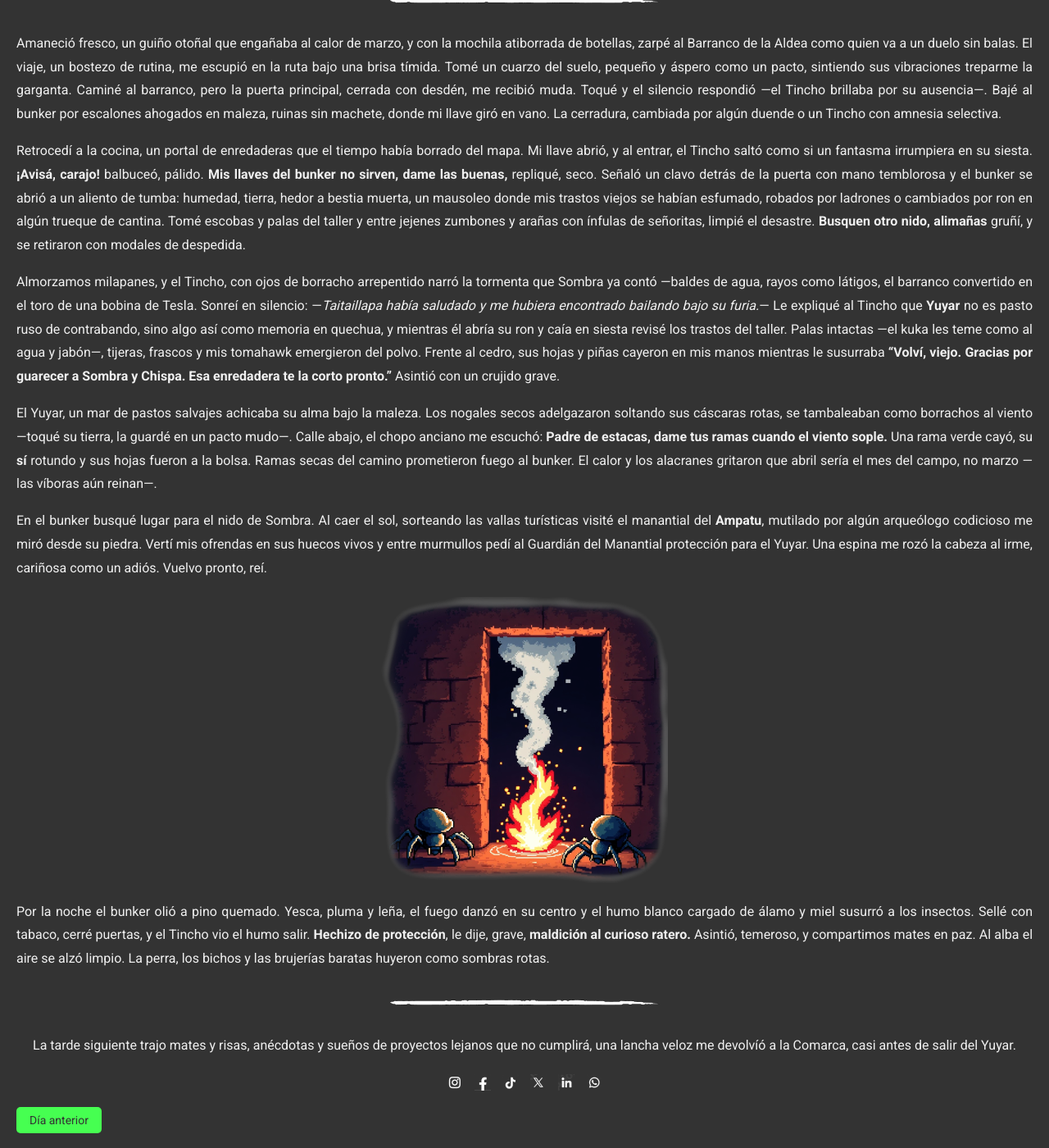
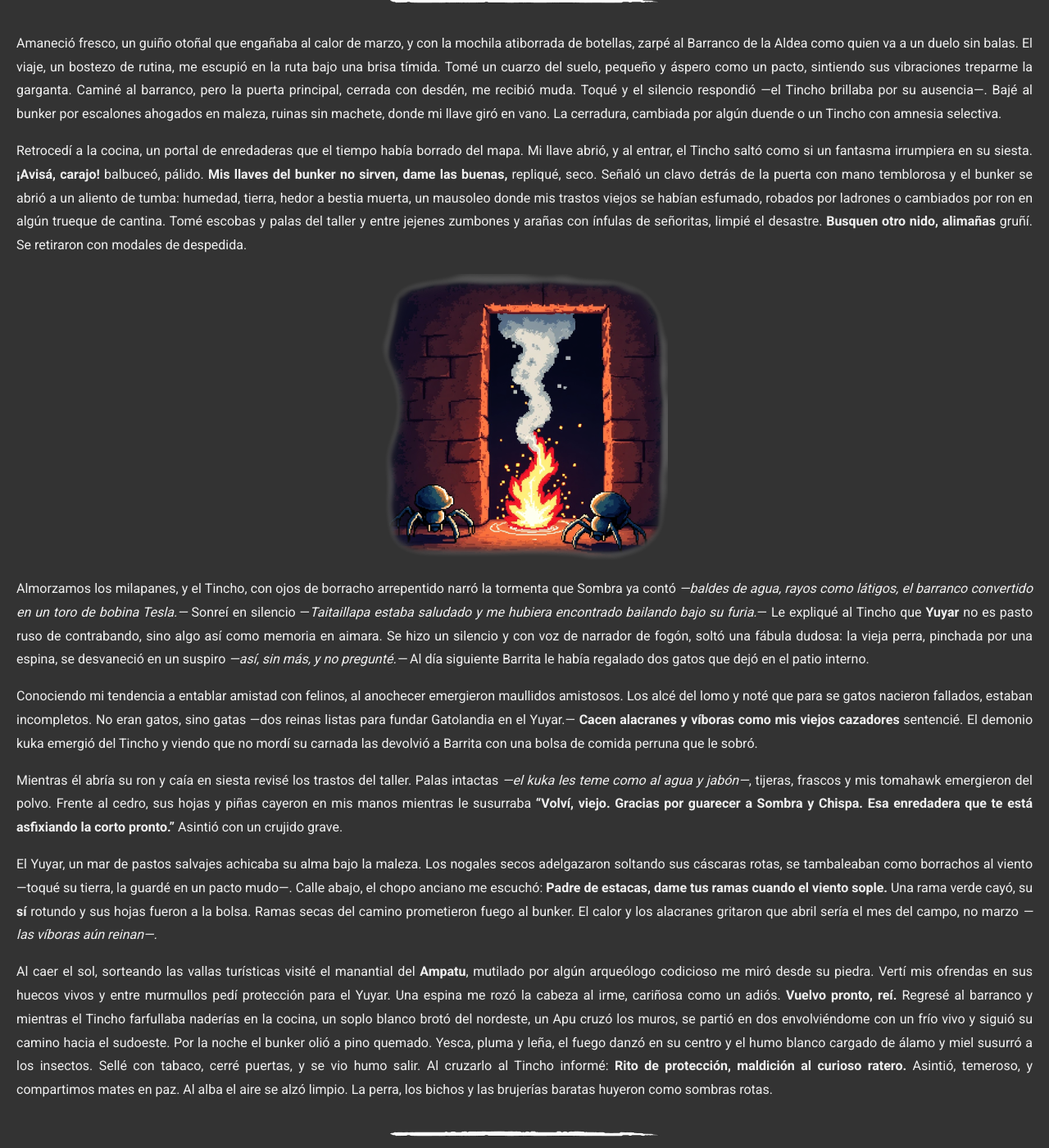
Before and after one commit to mesquele/paqocuaternion.github.io, a Jekyll site: the page built from _posts/2025-03-01-Día-7-Ruinas-Vivas.md, in a window 1280 px wide and 1400 px high, scrolled down 210 px. Shown: the whole window at 82% size. Built offline with Jekyll 4.4.1, drawn with Linux system fonts in a browser that asks for light colours.

Commit message:
Post Dia 7 - Ruinas Vivas con apus

```diff
--- a/_posts/2025-03-01-Día-7-Ruinas-Vivas.md
+++ b/_posts/2025-03-01-Día-7-Ruinas-Vivas.md
@@ -12,20 +12,23 @@ date: 2024-03-01 13:00
 Amaneció fresco, un guiño otoñal que engañaba al calor de marzo, y con la mochila atiborrada de botellas, zarpé al Barranco de la Aldea como quien va a un duelo sin balas. El viaje, un bostezo de rutina, me escupió en la ruta bajo una brisa tímida. Tomé un cuarzo del suelo, pequeño y áspero como un pacto, sintiendo sus vibraciones treparme la garganta. Caminé al barranco, pero la puerta principal, cerrada con desdén, me recibió muda. Toqué y el silencio respondió —el Tincho brillaba por su ausencia—. Bajé al bunker por escalones ahogados en maleza, ruinas sin machete, donde mi llave giró en vano. La cerradura, cambiada por algún duende o un Tincho con amnesia selectiva.
 <br>
 
-Retrocedí a la cocina, un portal de enredaderas que el tiempo había borrado del mapa. Mi llave abrió, y al entrar, el Tincho saltó como si un fantasma irrumpiera en su siesta. **¡Avisá, carajo!** balbuceó, pálido. **Mis llaves del bunker no sirven, dame las buenas,** repliqué, seco. Señaló un clavo detrás de la puerta con mano temblorosa y el bunker se abrió a un aliento de tumba: humedad, tierra, hedor a bestia muerta, un mausoleo donde mis trastos viejos se habían esfumado, robados por ladrones o cambiados por ron en algún trueque de cantina. Tomé escobas y palas del taller y entre jejenes zumbones y arañas con ínfulas de señoritas, limpié el desastre. **Busquen otro nido, alimañas** gruñí, y se retiraron con modales de despedida.
-<br>
-
-Almorzamos milapanes, y el Tincho, con ojos de borracho arrepentido narró la tormenta que Sombra ya contó —baldes de agua, rayos como látigos, el barranco convertido en el toro de una bobina de Tesla. Sonreí en silencio: —_Taitaillapa había saludado y me hubiera encontrado bailando bajo su furia._— Le expliqué al Tincho que **Yuyar** no es pasto ruso de contrabando, sino algo así como memoria en quechua, y mientras él abría su ron y caía en siesta revisé los trastos del taller. Palas intactas —el kuka les teme como al agua y jabón—, tijeras, frascos y mis tomahawk emergieron del polvo. Frente al cedro, sus hojas y piñas cayeron en mis manos mientras le susurraba **"Volví, viejo. Gracias por guarecer a Sombra y Chispa. Esa enredadera te la corto pronto."** Asintió con un crujido grave.
-<br>
-
-El Yuyar, un mar de pastos salvajes achicaba su alma bajo la maleza. Los nogales secos adelgazaron soltando sus cáscaras rotas, se tambaleaban como borrachos al viento —toqué su tierra, la guardé en un pacto mudo—. Calle abajo, el chopo anciano me escuchó: **Padre de estacas, dame tus ramas cuando el viento sople.** Una rama verde cayó, su **sí** rotundo y sus hojas fueron a la bolsa. Ramas secas del camino prometieron fuego al bunker. El calor y los alacranes gritaron que abril sería el mes del campo, no marzo —las víboras aún reinan—.
-<br>
-
-En el bunker busqué lugar para el nido de Sombra. Al caer el sol, sorteando las vallas turísticas visité el manantial del **Ampatu**, mutilado por algún arqueólogo codicioso me miró desde su piedra. Vertí mis ofrendas en sus huecos vivos y entre murmullos pedí al Guardián del Manantial protección para el Yuyar. Una espina me rozó la cabeza al irme, cariñosa como un adiós. Vuelvo pronto, reí.
+Retrocedí a la cocina, un portal de enredaderas que el tiempo había borrado del mapa. Mi llave abrió, y al entrar, el Tincho saltó como si un fantasma irrumpiera en su siesta. **¡Avisá, carajo!** balbuceó, pálido. **Mis llaves del bunker no sirven, dame las buenas,** repliqué, seco. Señaló un clavo detrás de la puerta con mano temblorosa y el bunker se abrió a un aliento de tumba: humedad, tierra, hedor a bestia muerta, un mausoleo donde mis trastos viejos se habían esfumado, robados por ladrones o cambiados por ron en algún trueque de cantina. Tomé escobas y palas del taller y entre jejenes zumbones y arañas con ínfulas de señoritas, limpié el desastre. **Busquen otro nido, alimañas** gruñí. Se retiraron con modales de despedida.
 
 <img src="/assets/images/limpieza.png" alt="Limpieza_del_bunker" style="display: block; margin: 20px auto;">
 
-Por la noche el bunker olió a pino quemado. Yesca, pluma y leña, el fuego danzó en su centro y el humo blanco cargado de álamo y miel susurró a los insectos. Sellé con tabaco, cerré puertas, y el Tincho vio el humo salir. **Hechizo de protección**, le dije, grave, **maldición al curioso ratero.** Asintió, temeroso, y compartimos mates en paz. Al alba el aire se alzó limpio. La perra, los bichos y las brujerías baratas huyeron como sombras rotas.
+Almorzamos los milapanes, y el Tincho, con ojos de borracho arrepentido narró la tormenta que Sombra ya contó _—baldes de agua, rayos como látigos, el barranco convertido en un toro de bobina Tesla.—_ Sonreí en silencio —_Taitaillapa estaba saludado y me hubiera encontrado bailando bajo su furia._— Le expliqué al Tincho que **Yuyar** no es pasto ruso de contrabando, sino algo así como memoria en aimara. Se hizo un silencio y con voz de narrador de fogón, soltó una fábula dudosa: la vieja perra, pinchada por una espina, se desvaneció en un suspiro _—así, sin más, y no pregunté.—_ Al día siguiente Barrita le había regalado dos gatos que dejó en el patio interno.
+<br>
+
+Conociendo mi tendencia a entablar amistad con felinos, al anochecer emergieron maullidos amistosos. Los alcé del lomo y noté que para se gatos nacieron fallados, estaban incompletos. No eran gatos, sino gatas —dos reinas listas para fundar Gatolandia en el Yuyar.— **Cacen alacranes y víboras como mis viejos cazadores** sentencié. El demonio kuka emergió del Tincho y viendo que no mordí su carnada las devolvió a Barrita con una bolsa de comida perruna que le sobró.
+<br>
+
+Mientras él abría su ron y caía en siesta revisé los trastos del taller. Palas intactas _—el kuka les teme como al agua y jabón—_, tijeras, frascos y mis tomahawk emergieron del polvo. Frente al cedro, sus hojas y piñas cayeron en mis manos mientras le susurraba **"Volví, viejo. Gracias por guarecer a Sombra y Chispa. Esa enredadera que te está asfixiando la corto pronto."** Asintió con un crujido grave.
+<br>
+
+El Yuyar, un mar de pastos salvajes achicaba su alma bajo la maleza. Los nogales secos adelgazaron soltando sus cáscaras rotas, se tambaleaban como borrachos al viento —toqué su tierra, la guardé en un pacto mudo—. Calle abajo, el chopo anciano me escuchó: **Padre de estacas, dame tus ramas cuando el viento sople.** Una rama verde cayó, su **sí** rotundo y sus hojas fueron a la bolsa. Ramas secas del camino prometieron fuego al bunker. El calor y los alacranes gritaron que abril sería el mes del campo, no marzo _—las víboras aún reinan—._
+<br>
+
+Al caer el sol, sorteando las vallas turísticas visité el manantial del **Ampatu**, mutilado por algún arqueólogo codicioso me miró desde su piedra. Vertí mis ofrendas en sus huecos vivos y entre murmullos pedí protección para el Yuyar. Una espina me rozó la cabeza al irme, cariñosa como un adiós. **Vuelvo pronto, reí.** Regresé al barranco y mientras el Tincho farfullaba naderías en la cocina, un soplo blanco brotó del nordeste, un Apu cruzó los muros, se partió en dos envolviéndome con un frío vivo y siguió su camino hacia el sudoeste. Por la noche el bunker olió a pino quemado. Yesca, pluma y leña, el fuego danzó en su centro y el humo blanco cargado de álamo y miel susurró a los insectos. Sellé con tabaco, cerré puertas, y se vio humo salir. Al cruzarlo al Tincho informé: **Rito de protección, maldición al curioso ratero.** Asintió, temeroso, y compartimos mates en paz. Al alba el aire se alzó limpio. La perra, los bichos y las brujerías baratas huyeron como sombras rotas.
 
 <img src="/assets/images/separador.png" alt="Separador" style="display: block; margin: 20px auto;">
 
```
